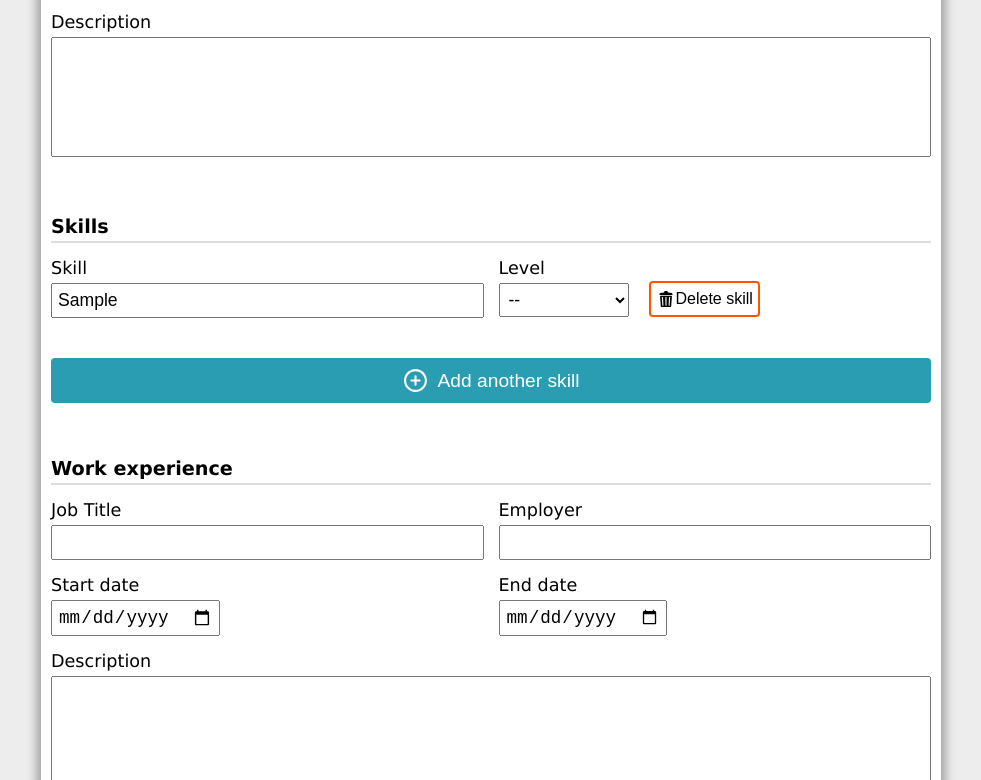
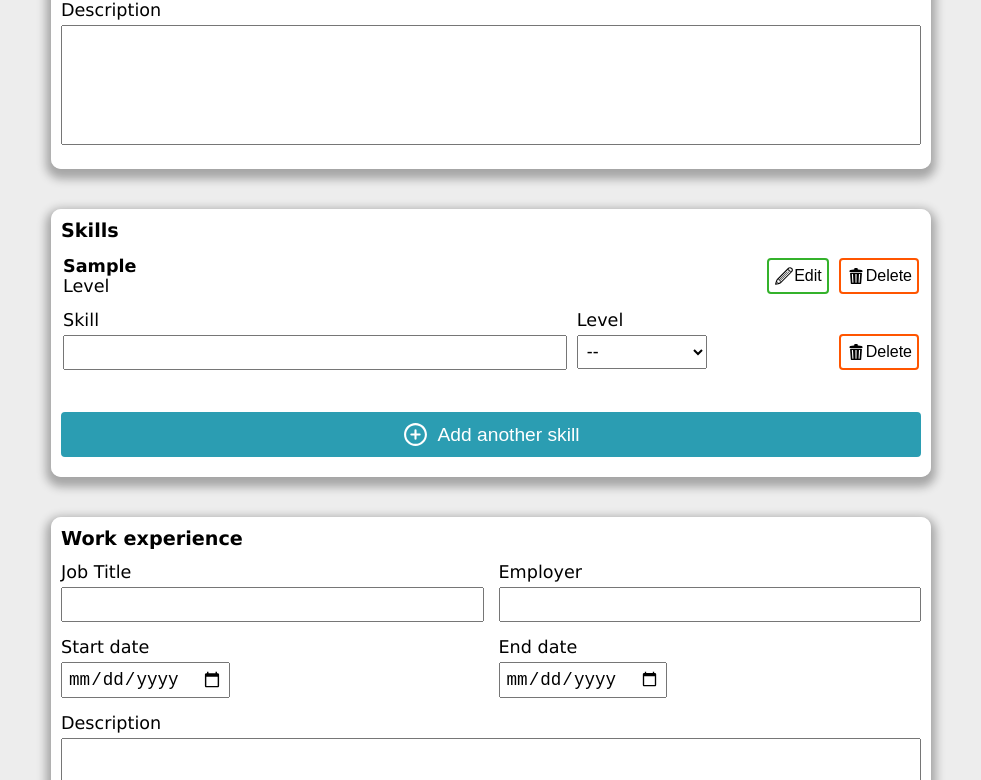
Before and after one commit to VZhHub/cv-generator, a plain HTML site: page experience.html in a window 1280 px wide. Both pictures are taken after typing "Sample" into the empty fields and a click on the button "Add another skill". Shown: the part 422-1202 px from the top of the page, without its empty margins (149-1130 px from the left). Drawn offline with Linux system fonts and the light colour scheme.

Commit message:
feat: finish implementing skill cards

```diff
--- a/css/components/fieldset-cards.css
+++ b/css/components/fieldset-cards/cards-buttons.css
@@ -1,13 +1,3 @@
-.fieldset-card {
-	display: grid;
-	grid-column: 1/-1;
-	gap: 15px;
-}
-@media (min-width: 768px) {
-	.fieldset-card {
-		grid-template-columns: 1fr 1fr;
-	}
-}
 .add-card {
 	display: flex;
 	column-gap: 10px;
@@ -44,20 +34,29 @@
 	border-color: #1e6d7b;
 	background-color: #1e6d7b;
 }
-.delete-card {
+.delete-card,
+.edit-card {
 	display: flex;
 	justify-content: center;
+	justify-self: end;
 	align-items: center;
-	align-self: end;
 	height: 36px;
+	width: min-content;
 	padding: 0 5px;
-	border: 2px solid #ff5500;
 	border-radius: 4px;
 	background-color: transparent;
 	font-size: 1rem;
-	transition: background-color .2s, color .2s;
+	white-space: nowrap;
+	transition: border-color .2s, background-color .2s, color .2s;
 }
-.delete-card svg {
+.delete-card {
+	border: 2px solid #ff5500;
+}
+.edit-card {
+	border: 2px solid #34b22b;
+}
+.delete-card svg,
+.edit-card svg {
 	transition: fill .2s;
 }
 @media (hover: hover) {
@@ -65,7 +64,12 @@
 		background-color: #ff5500;
 		color: #fff;
 	}
-	.delete-card:hover svg {
+	.edit-card:hover {
+		background-color: #34b22b;
+		color: #fff;
+	}
+	.delete-card:hover svg,
+	.edit-card:hover svg {
 		fill: #fff;
 	}
 }
@@ -73,7 +77,10 @@
 	border-color: #cc4400;
 	background-color: #cc4400;
 }
-.delete-card-wrapper {
-	display: flex;
-	gap: 20px;
+.fieldset-card:nth-child(1):last-of-type .delete-card {
+	display: none;
 }
+.edit-card:active {
+	border-color: #288921;
+	background-color: #288921;
+}
--- /dev/null
+++ b/css/components/fieldset-cards/fieldset-cards.css
@@ -0,0 +1,85 @@
+.fieldset-cards-wrapper {
+	grid-column: 1/-1;
+	max-height: 300px;
+	overflow-y: auto;
+}
+.fieldset-card {
+	overflow: hidden;
+	transition: height .3s linear;
+}
+.fieldset-card--skill {
+	padding: 2px;
+}
+.fieldset-card-output {
+	display: grid;
+	grid-template-columns: minmax(100px, 550px) min-content min-content;
+	column-gap: 10px;
+	align-items: center;
+	overflow: hidden;
+	opacity: 0;
+	transition: height .3s linear, opacity .3s linear;
+}
+.fieldset-card-enter-field {
+	display: grid;
+	grid-template-columns: 1fr 1fr;
+	row-gap: 15px;
+	column-gap: 10px;
+	transition: opacity .3s linear;
+}
+.fieldset-card-enter-field .delete-card {
+	align-self: end;
+}
+.input-group--skill {
+	grid-column: 1/-1;
+}
+.fieldset-card--skill-name,
+.fieldset-card--skill-level {
+	text-overflow: ellipsis;
+	overflow: hidden;
+}
+.fieldset-card--skill-name {
+	font-weight: bold;
+}
+.fieldset-card:not(:last-of-type) {
+	margin-bottom: 10px;
+}
+.fieldset-card-output .edit-card span,
+.fieldset-card-output .delete-card span {
+	display: none;
+}
+@media (min-width: 480px) {
+	.fieldset-card-output .edit-card span,
+	.fieldset-card-output .delete-card span {
+		display: inline;
+	}
+	.fieldset-card-enter-field {
+		grid-template-columns: 1fr 1fr min-content;
+	}
+	.input-group--skill {
+		grid-column: 1/3;
+	}
+	.input-group--skill-level {
+		grid-row: 2;
+	}
+	.fieldset-card-enter-field .delete-card {
+		grid-column: 3;
+	}
+}
+@media (min-width: 768px) {
+	.fieldset-card-output {
+		grid-template-columns: 1fr min-content min-content;
+	}
+	.fieldset-card-enter-field {
+		grid-template-columns: 2fr 1fr min-content;
+	}
+	.input-group--skill {
+		grid-column: 1;
+	}
+	.input-group--skill-level {
+		grid-row: 1;
+		grid-column: 2;
+	}
+	.fieldset-card--skill-name {
+		max-width: 550px;
+	}
+}
--- a/css/components/form.css
+++ b/css/components/form.css
@@ -1,23 +1,17 @@
 form {
-	padding: 40px 10px 20px;
+	padding: 0 10px;
 	margin-bottom: 80px;
-	background-color: #fff;
-	box-shadow: 0px 10px 10px 0px rgba(0, 0, 0, .3);
 	z-index: 1;
-}
-@media (min-width: 900px) {
-	form {
-		border-radius: 10px;
-		box-shadow: 0px 5px 10px 5px rgba(0, 0, 0, .3);
-	}
 }
 .fieldset {
 	display: grid;
 	position: relative;
 	gap: 15px;
-	margin-bottom: 30px;
-	padding-top: 15px;
-	border-top: 2px solid #ddd;
+	margin-bottom: 40px;
+	padding: 45px 10px 20px;
+	border-radius: 10px;
+	background-color: #fff;
+	box-shadow: 0px 5px 10px 5px rgba(0, 0, 0, .3);
 }
 .fieldset--main {
 	grid-template-columns: auto min-content;
@@ -35,17 +29,16 @@ form {
 		grid-template-columns: 1fr 1fr;
 	}
 }
-.fieldset:not(:last-of-type) {
-	margin-bottom: 80px;
-}
 legend {
 	position: absolute;
-	bottom: 100%;
+	top: 10px;
+	left: 10px;
 	margin-bottom: 5px;
 	font-size: 1.2rem;
 	font-weight: bold;
 }
 label {
+	display: block;
 	font-size: 1.1rem;
 }
 input:not([type="checkbox"]),
@@ -78,7 +71,7 @@ input:not([type="date"]):not([type="checkbox"]) {
 .input-group--degree,
 .input-group--job-title,
 .input-group--employer,
-.fieldset--references > * {
+.fieldset--references > *:not(legend) {
 	grid-column: 1/-1;
 }
 @media (min-width: 768px) {
@@ -107,6 +100,7 @@ textarea {
 	width: 100%;
 	height: 120px;
 	margin-top: 5px;
+	padding: 5px;
 	resize: none;
 	font-size: 1.1rem;
 }
--- a/css/components/page-backdrop.css
+++ b/css/components/page-backdrop.css
@@ -1,6 +1,6 @@
 .page-backdrop {
 	position: absolute;
-	height: 600px;
+	height: 590px;
 	width: 100%;
 	background-image: linear-gradient(#121321, #2dafc4 60%);
 	clip-path: polygon(0% 0%, 100% 0%, 100% 20%, 50% 100%, 0% 20%);
--- a/css/utils.css
+++ b/css/utils.css
@@ -11,5 +11,11 @@
 	overflow: hidden;
 }
 .hidden {
-	display: none;
+	display: none !important;
 }
+.fade {
+	opacity: 0 !important;
+}
+.appear {
+	opacity: 1 !important;
+}
--- a/experience.html
+++ b/experience.html
@@ -24,7 +24,10 @@
 		<link rel="stylesheet" type="text/css" href="./css/components/form.css">
 		<link rel="stylesheet" type="text/css" href="./css/components/process-button.css">
 		<link rel="stylesheet" type="text/css" href="./css/components/page-backdrop.css">
-		<link rel="stylesheet" type="text/css" href="./css/components/fieldset-cards.css">
+		<link rel="stylesheet" type="text/css" href="./css/components/fieldset-cards/fieldset-cards.css">
+		<link rel="stylesheet" type="text/css" href="./css/components/fieldset-cards/cards-buttons.css">
+
+		<script defer src="./js/fieldset-cards/skills/add-skill.js"></script>
 	</head>
 	<body>
 		<div class="page-backdrop"></div>
@@ -47,112 +50,131 @@
 				<fieldset class="fieldset fieldset--education">
 					<legend>Education</legend>
 					<div class="input-group input-group--school">
-						<label for="school">School</label><br>
+						<label for="school">School</label>
 						<input id="school" name="school" type="text">
 					</div>
 					<div class="input-group input-group--degree">
-						<label for="degree">Degree</label><br>
+						<label for="degree">Degree</label>
 						<input id="degree" name="degree" type="text">
 					</div>
 					<div class="input-group">
-						<label for="study-start">Start date</label><br>
+						<label for="study-start">Start date</label>
 						<input id="study-start" name="study-start" type="date">
 					</div>
 					<div class="input-group">
-						<label for="study-end">End date</label><br>
+						<label for="study-end">End date</label>
 						<input id="study-end" name="study-end" type="date">
 					</div>
 					<div class="input-group input-group--description">
-						<label for="edu-descr">Description</label><br>
+						<label for="edu-descr">Description</label>
 						<textarea id="edu-descr" name="edu-descr"></textarea>
 					</div>
 				</fieldset>
-				<fieldset class="fieldset">
+				<fieldset class="fieldset fieldset--skills">
 					<legend>Skills</legend>
-					<div class="fieldset-card" data-card-skill="1">
-						<div class="input-group">
-							<label for="skill">Skill</label><br>
-							<input id="skill" name="skill" type="text">
-						</div>
-						<div class="input-group">
-							<label for="skill-level">Level</label><br>
-							<div class="delete-card-wrapper">
-								<select id="skill-level" name="skill-level">
-									<option value="" selected>--</option>
-									<option value="master">Master</option>
-									<option value="expert">Expert</option>
-									<option value="advanced">Advanced</option>
-									<option value="intermediate">Intermediate</option>
-									<option value="beginner">Beginner</option>
-								</select>
-								<button class="delete-card" type="button">
-									<svg xmlns="http://www.w3.org/2000/svg" fill="#000000" width="20" height="20" viewBox="0 0 1000 1000" xmlns:v="https://vecta.io/nano">
-										<path d="M767 336H233q-12 0-21 9t-9 21l38 505q1 13 12 21.5t30 8.5h434q18 0 29-8.5t13-21.5l38-505q0-12-9-21t-21-9zM344 841q-10 0-18-9t-8-21l-26-386q0-12 9-20.5t21-8.5 21 8.5 9 20.5l18 386q0 12-7.5 21t-18.5 9zm182-31q0 13-7.5 22t-18.5 9-18.5-9-7.5-22l-4-385q0-12 9-20.5t21-8.5 21 8.5 9 20.5zm156 1q0 12-8 21t-18 9q-11 0-18.5-9t-7.5-21l18-386q0-12 9-20.5t21-8.5 21 8.5 9 20.5zm101-605l-179-30q-12-2-15-15l-8-33q-4-20-14-26-6-3-22-3h-90q-16 0-23 3-10 6-13 26l-8 33q-2 13-15 15l-179 30q-19 3-31.5 14.5T173 249v28q0 9 6.5 15t15.5 6h610q9 0 15.5-6t6.5-15v-28q0-17-12.5-28.5T783 206z"/>
-									</svg>Delete skill
-								</button>
-							</div>
-						</div>
-					</div>
-					<button class="add-card" type="button">
+					<div class="fieldset-cards-wrapper fieldset-cards-wrapper--skills"></div>
+					<button class="add-card add-card--skill" type="button">
 						<svg xmlns="http://www.w3.org/2000/svg" width="25" height="25" viewBox="0 0 24 24" fill="#0f0f0f" xmlns:v="https://vecta.io/nano">
 							<path d="M11 8a1 1 0 1 1 2 0v3h3a1 1 0 1 1 0 2h-3v3a1 1 0 1 1-2 0v-3H8a1 1 0 1 1 0-2h3V8z"/>
 							<path fill-rule="evenodd" d="M23 12c0 6.075-4.925 11-11 11S1 18.075 1 12 5.925 1 12 1s11 4.925 11 11zM3.007 12c0 4.967 4.026 8.993 8.993 8.993s8.993-4.026 8.993-8.993S16.967 3.007 12 3.007 3.007 7.033 3.007 12z"/>
 						</svg>Add another skill
 					</button>
+					<template id="skill-template">
+						<div class="fieldset-card fieldset-card--skill">
+							<div class="fieldset-card-output">
+								<div>
+									<p class="fieldset-card--skill-name">Skill</p>
+									<p class="fieldset-card--skill-level">Level</p>
+								</div>
+								<button class="edit-card" type="button">
+									<svg xmlns="http://www.w3.org/2000/svg" fill="#000" width="20" height="20" viewBox="0 0 72 72" xmlns:v="https://vecta.io/nano">
+										<path d="M67.982 14.221c-.148-2.527-1.26-5.003-3.049-6.792l-.436-.435c-1.881-1.882-4.354-2.918-6.961-2.918-2.465 0-4.764.941-6.475 2.652L10.94 46.85c-3.097 3.096-6.277 15.676-6.883 18.166a2 2 0 0 0 .529 1.889l.435.434c.379.381.89.586 1.414.586.143 0 .287-.014.43-.047 2.541-.559 15.373-3.506 18.484-6.617L65.474 21.14c1.776-1.776 2.667-4.233 2.508-6.919zm-18.074 4.762c.195.195.451.293.707.293s.512-.098.707-.293l3.016-3.016 1.896 1.895-34.987 34.987-1.895-1.895 29.076-29.075a1 1 0 0 0-1.414-1.414L17.938 49.54l-2.016-2.017 34.986-34.985 2.016 2.015-3.016 3.016a1 1 0 0 0 0 1.414zM24.675 56.277l-2.015-2.015 34.987-34.986 2.016 2.015-34.988 34.986zM10.28 57.71l4.087 4.088c-1.894.567-3.892 1.106-5.755 1.565a123.02 123.02 0 0 1 1.668-5.653zm6.24 3.413l-5.529-5.53c.991-2.821 1.994-5.133 2.777-5.915l.74-.74 2.722 2.722 6.031 6.032-.74.74c-.779.779-3.128 1.748-6.001 2.691zM62.645 18.31l-1.568 1.568-6.03-6.03-2.724-2.723 1.568-1.568c.955-.955 2.25-1.48 3.646-1.48 1.539 0 3.007.62 4.133 1.746l.435.435a6.55 6.55 0 0 1 1.885 4.199c.089 1.527-.388 2.896-1.345 3.853z"/>
+									</svg><span>Edit</span>
+								</button>
+								<button class="delete-card" type="button">
+									<svg xmlns="http://www.w3.org/2000/svg" fill="#000" width="20" height="20" viewBox="0 0 1000 1000" xmlns:v="https://vecta.io/nano">
+										<path d="M767 336H233q-12 0-21 9t-9 21l38 505q1 13 12 21.5t30 8.5h434q18 0 29-8.5t13-21.5l38-505q0-12-9-21t-21-9zM344 841q-10 0-18-9t-8-21l-26-386q0-12 9-20.5t21-8.5 21 8.5 9 20.5l18 386q0 12-7.5 21t-18.5 9zm182-31q0 13-7.5 22t-18.5 9-18.5-9-7.5-22l-4-385q0-12 9-20.5t21-8.5 21 8.5 9 20.5zm156 1q0 12-8 21t-18 9q-11 0-18.5-9t-7.5-21l18-386q0-12 9-20.5t21-8.5 21 8.5 9 20.5zm101-605l-179-30q-12-2-15-15l-8-33q-4-20-14-26-6-3-22-3h-90q-16 0-23 3-10 6-13 26l-8 33q-2 13-15 15l-179 30q-19 3-31.5 14.5T173 249v28q0 9 6.5 15t15.5 6h610q9 0 15.5-6t6.5-15v-28q0-17-12.5-28.5T783 206z"/>
+									</svg><span>Delete</span>
+								</button>
+							</div>
+							<div class="fieldset-card-enter-field">
+								<div class="input-group input-group--skill">
+									<label>Skill</label>
+									<input type="text">
+								</div>
+								<div class="input-group input-group--skill-level">
+									<label>Level</label>
+									<select>
+										<option value="" selected>--</option>
+										<option value="Master">Master</option>
+										<option value="Expert">Expert</option>
+										<option value="Advanced">Advanced</option>
+										<option value="Intermediate">Intermediate</option>
+										<option value="Beginner">Beginner</option>
+									</select>
+								</div>
+								<button class="delete-card" type="button">
+									<svg xmlns="http://www.w3.org/2000/svg" fill="#000" width="20" height="20" viewBox="0 0 1000 1000" xmlns:v="https://vecta.io/nano">
+										<path d="M767 336H233q-12 0-21 9t-9 21l38 505q1 13 12 21.5t30 8.5h434q18 0 29-8.5t13-21.5l38-505q0-12-9-21t-21-9zM344 841q-10 0-18-9t-8-21l-26-386q0-12 9-20.5t21-8.5 21 8.5 9 20.5l18 386q0 12-7.5 21t-18.5 9zm182-31q0 13-7.5 22t-18.5 9-18.5-9-7.5-22l-4-385q0-12 9-20.5t21-8.5 21 8.5 9 20.5zm156 1q0 12-8 21t-18 9q-11 0-18.5-9t-7.5-21l18-386q0-12 9-20.5t21-8.5 21 8.5 9 20.5zm101-605l-179-30q-12-2-15-15l-8-33q-4-20-14-26-6-3-22-3h-90q-16 0-23 3-10 6-13 26l-8 33q-2 13-15 15l-179 30q-19 3-31.5 14.5T173 249v28q0 9 6.5 15t15.5 6h610q9 0 15.5-6t6.5-15v-28q0-17-12.5-28.5T783 206z"/>
+									</svg><span>Delete</span>
+								</button>
+							</div>
+						</div>
+					</template>
 				</fieldset>
 				<fieldset class="fieldset fieldset--work">
 					<legend>Work experience</legend>
 					<div class="input-group input-group--job-title">
-						<label for="job">Job Title</label><br>
+						<label for="job">Job Title</label>
 						<input id="job" name="job" type="text">
 					</div>
 					<div class="input-group input-group--employer">
-						<label for="employer">Employer</label><br>
+						<label for="employer">Employer</label>
 						<input id="employer" name="employer" type="text">
 					</div>
 					<div class="input-group">
-						<label for="job-start">Start date</label><br>
+						<label for="job-start">Start date</label>
 						<input id="job-start" name="job-start" type="date">
 					</div>
 					<div class="input-group">
-						<label for="job-end">End date</label><br>
+						<label for="job-end">End date</label>
 						<input id="job-end" name="job-end" type="date">
 					</div>
 					<div class="input-group input-group--description">
-						<label for="job-descr">Description</label><br>
+						<label for="job-descr">Description</label>
 						<textarea id="job-descr" name="job-descr"></textarea>
 					</div>
 				</fieldset>
 				<fieldset class="fieldset">
 					<legend>Resume objective</legend>
 					<div class="input-group input-group--description">
-						<label for="resume-descr">Description</label><br>
+						<label for="resume-descr">Description</label>
 						<textarea id="resume-descr" name="resume-descr"></textarea>
 					</div>
 				</fieldset>
 				<fieldset class="fieldset">
 					<legend>Interests</legend>
 					<div class="input-group input-group--description">
-						<label for="hobby-descr">Description</label><br>
+						<label for="hobby-descr">Description</label>
 						<textarea id="hobby-descr" name="hobby-descr"></textarea>
 					</div>
 				</fieldset>
 				<fieldset class="fieldset fieldset--references">
 					<legend>References</legend>
 					<div class="input-group">
-						<label for="company-name">Company Name</label><br>
+						<label for="company-name">Company Name</label>
 						<input id="company-name" name="company-name" type="text">
 					</div>
 					<div class="input-group">
-						<label for="contact-person">Contact Person</label><br>
+						<label for="contact-person">Contact Person</label>
 						<input id="contact-person" name="contact-person" type="text">
 					</div>
 					<div class="input-group">
-						<label for="contact-tel">Phone Number</label><br>
+						<label for="contact-tel">Phone Number</label>
 						<input id="contact-tel" name="contact-tel" type="tel">
 					</div>
 					<div class="input-group">
-						<label for="contact-email">Contact Email</label><br>
+						<label for="contact-email">Contact Email</label>
 						<input id="contact-email" name="contact-email" type="email">
 					</div>
 				</fieldset>
--- /dev/null
+++ b/js/fieldset-cards/skills/add-skill.js
@@ -0,0 +1,86 @@
+const dom = {
+	template: document.getElementById("skill-template"),
+	skillsCardsWrapper: document.querySelector(".fieldset-cards-wrapper--skills"),
+	addCard: document.querySelector(".add-card--skill"),
+};
+const skillCards = new Map();
+const state = {
+	cardHeight: 0,
+	outputHeight: 0,
+	cardIndex: 0,
+	openedIndex: 0,
+	cardPadding: 4,
+};
+
+dom.addCard.addEventListener("click", addCard);
+dom.skillsCardsWrapper.addEventListener("click", deleteCard);
+dom.skillsCardsWrapper.addEventListener("click", editCard);
+
+addCard();
+
+function addCard() {
+	if (skillCards.size > 0) hideCard();
+	const node = dom.template.content.cloneNode(true);
+	const card = node.querySelector(".fieldset-card");
+	const output = node.querySelector(".fieldset-card-output");
+	const enterField = node.querySelector(".fieldset-card-enter-field");
+	const input = node.querySelector("input");
+	const inputLabel = node.querySelector(".input-group--skill label");
+	const select = node.querySelector("select");
+	const selectLabel = node.querySelector(".input-group--skill-level label");
+	const editButton = node.querySelector(".edit-card");
+	const deleteButtons = node.querySelectorAll(".delete-card");
+	const skillName = node.querySelector(".fieldset-card--skill-name");
+	const skillLevel = node.querySelector(".fieldset-card--skill-level");
+	input.id = input.name = inputLabel.htmlFor = "skill_" + state.cardIndex;
+	select.id = select.name = "skill-level_" + state.cardIndex;
+	editButton.dataset.cardSkill = state.cardIndex;
+	deleteButtons.forEach(button => button.dataset.cardSkill = state.cardIndex);
+	state.openedIndex = state.cardIndex;
+	dom.skillsCardsWrapper.appendChild(card);
+	skillCards.set(state.cardIndex, {card, output, enterField, input, select, skillName, skillLevel});
+	calcCard(state.cardIndex);
+	state.cardIndex++;
+}
+function calcCard(cardIndex) {
+	const output = skillCards.get(cardIndex).output, card = skillCards.get(cardIndex).card;
+	state.outputHeight = output.clientHeight;
+	output.style.height = "0px";
+	state.cardHeight = card.clientHeight;
+	card.style.height = state.cardHeight + "px";
+}
+function deleteCard(e) {
+	const button = e.target.closest(".delete-card");
+	if (button) {
+		const cardId = Number(button.dataset.cardSkill);
+		skillCards.get(cardId).card.remove();
+		skillCards.delete(cardId);
+	}
+}
+function editCard(e) {
+	const button = e.target.closest(".edit-card");
+	if (button) {
+		const cardId = Number(button.dataset.cardSkill);
+		hideCard();
+		const editedCard = skillCards.get(cardId);
+		editedCard.output.style.height = "0px";
+		editedCard.output.classList.remove("appear");
+		editedCard.enterField.classList.remove("fade");
+		editedCard.card.style.height = state.cardHeight + "px";
+		state.openedIndex = cardId;
+	}
+}
+function hideCard() {
+	const openedCard = skillCards.get(state.openedIndex);
+	if (!openedCard) return;
+	addDescription();
+	openedCard.output.style.height = state.outputHeight + "px";
+	openedCard.output.classList.add("appear");
+	openedCard.enterField.classList.add("fade");
+	openedCard.card.style.height = state.cardPadding + state.outputHeight + "px";
+}
+function addDescription() {
+	const card = skillCards.get(state.openedIndex);
+	if (card.input.value !== "") card.skillName.textContent = card.input.value;
+	if (card.select.value !== "") card.skillLevel.textContent = card.select.value;
+}
```
Also changed, not shown: personal.html (+14 -14 lines).
